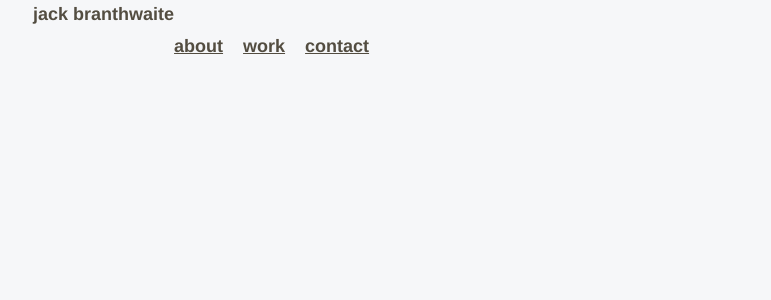
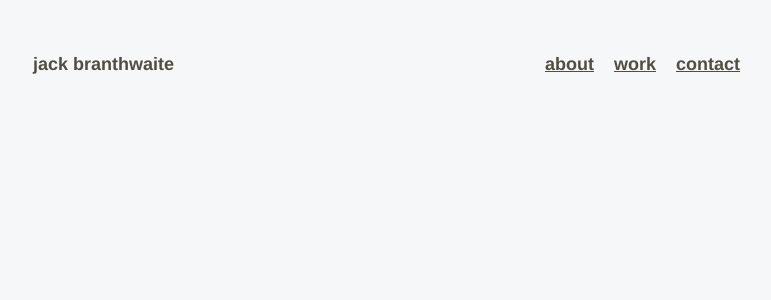
Before and after one commit to jackbran6/personal-site, a Nuxt app: page / in a window 1280 px wide. Shown: the top 300 px of the page, without its empty margins (95-866 px from the left). Built offline with nearby package versions, Linux system fonts and the light colour scheme.

Commit message:
Test commit

```diff
--- a/src/components/menu-bar/MenuBar.vue
+++ b/src/components/menu-bar/MenuBar.vue
@@ -20,7 +20,9 @@ export default Vue.extend({})
 .container {
   display: flex;
   flex-direction: row;
+  justify-content: space-between;
   justify-self: center;
+  margin-top: 50px;
   width: 80vw;
 }
 .menu {
@@ -32,4 +34,7 @@ export default Vue.extend({})
 .menu-item {
   padding-right: 20px;
 }
+h1 {
+  margin: 0;
+}
 </style>
```
